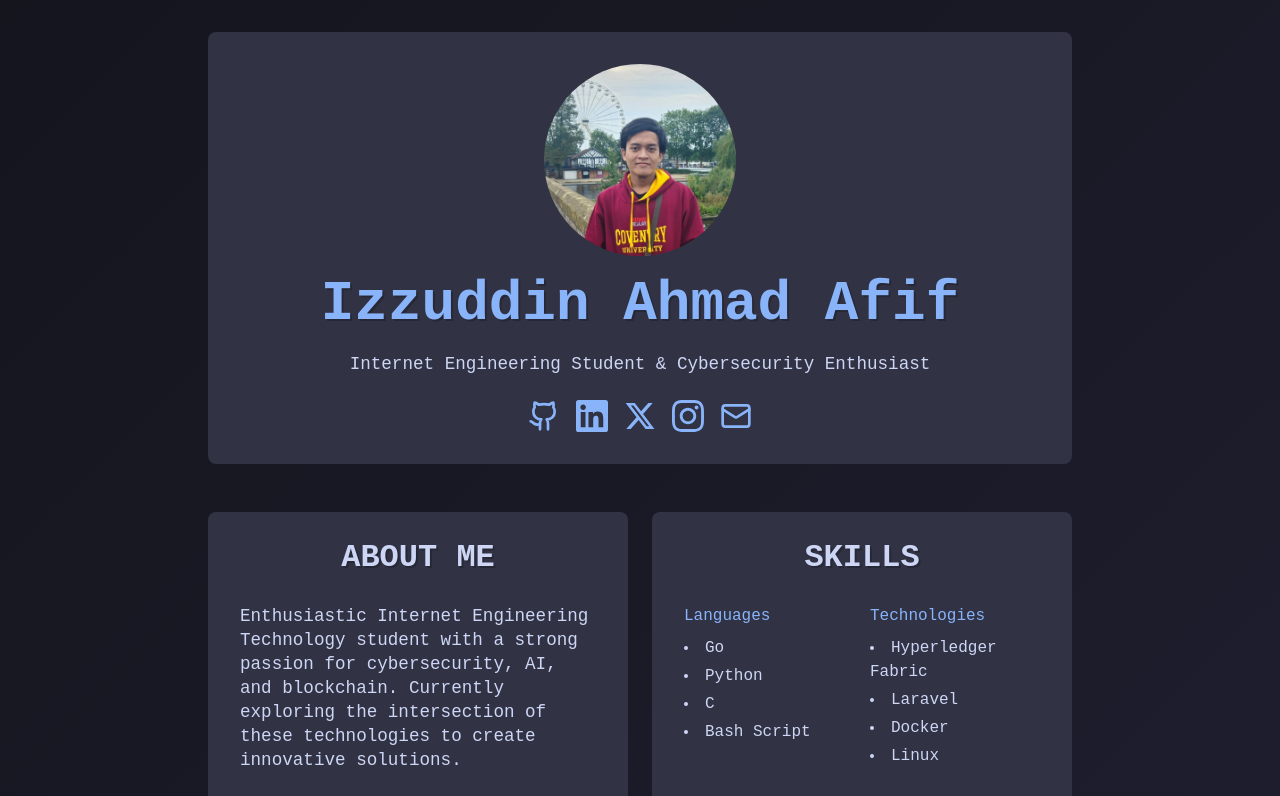
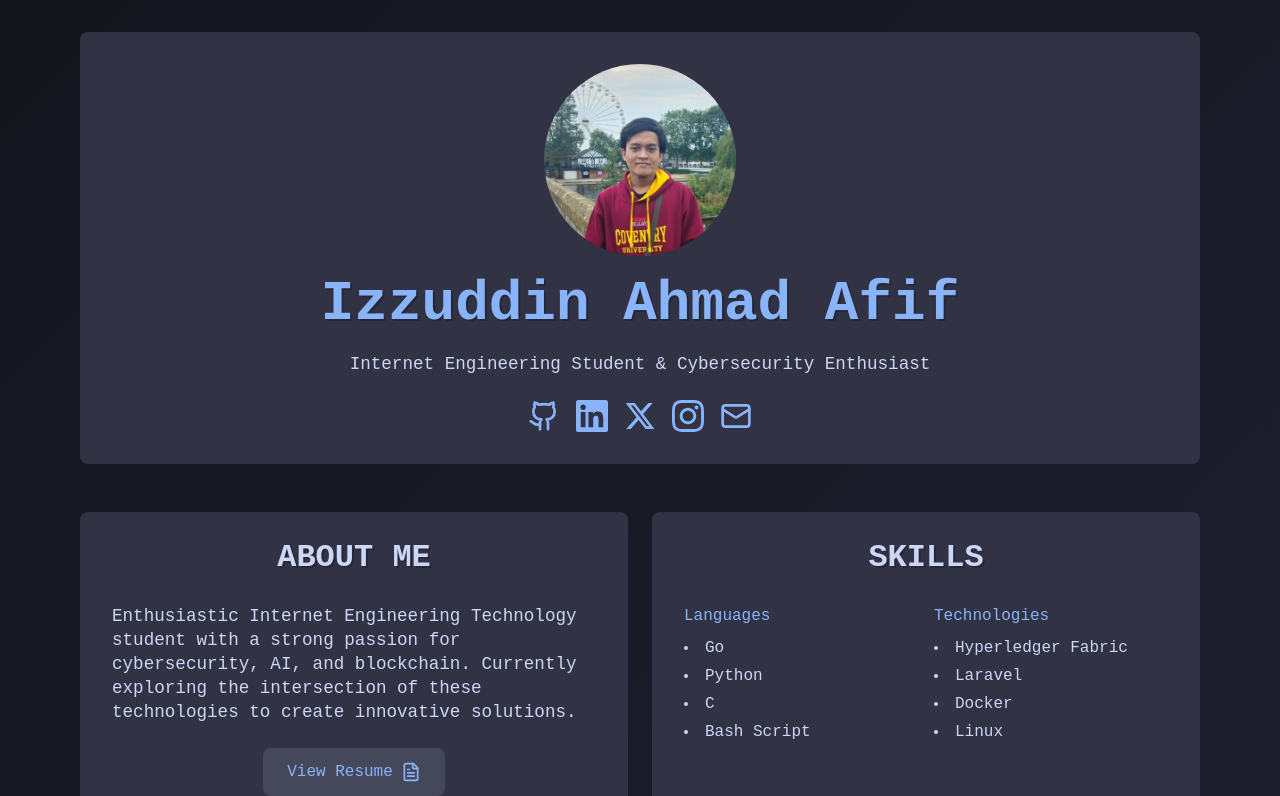
Before and after one commit to izzuddinafif/retro-portfolio, a React (Vite) app in the folder frontend/: page / in a window 1280 px wide. Shown: the top 796 px of the page. Built offline with nearby package versions, Linux system fonts and the light colour scheme.

Commit message:
refine ui

```diff
--- a/frontend/src/components/RetroPortfolio.tsx
+++ b/frontend/src/components/RetroPortfolio.tsx
@@ -34,7 +34,7 @@
         }}
       ></div>
 
-      <div className="w-full max-w-4xl px-4 py-8">
+      <div className="w-full max-w-6xl px-4 py-8">
         <header className="text-center mb-12">
           <section className="bg-surface p-4 sm:p-8 rounded-lg">
             <div className="flex flex-col items-center">
```
